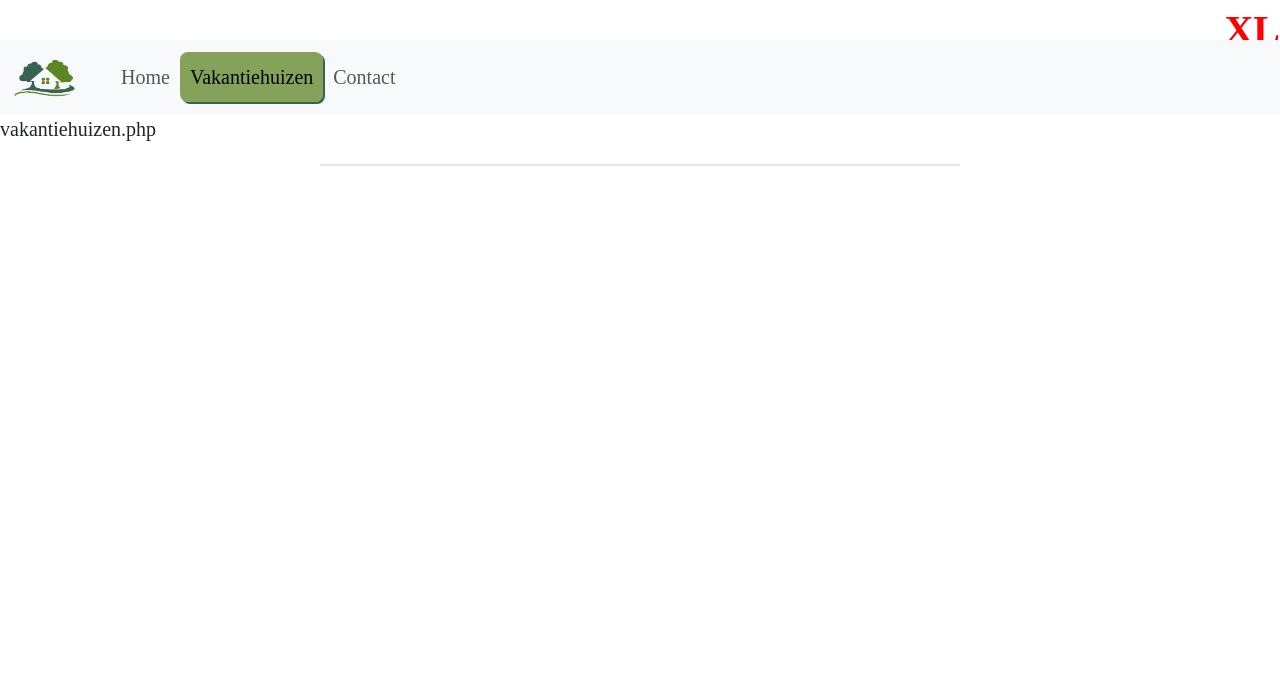
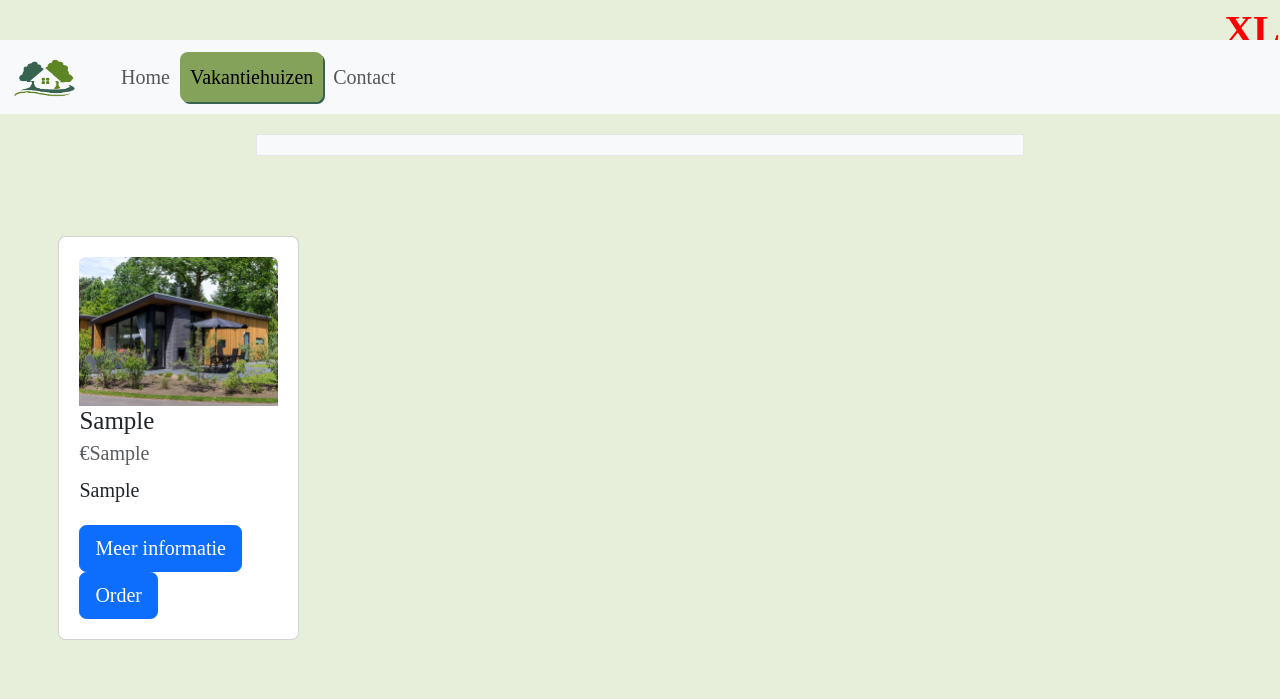
Before and after one commit to KevinTommy1/Vakantiehuizen, a PHP site: page /index.php?link=vakantiehuizen in a window 1280 px wide. Shown: the top 699 px of the page. Run offline with PHP 8.4, Linux system fonts and the light colour scheme; tables that the repository leaves empty or names only in its code hold one stand-in row (values such as "Sample post"); some libraries are stand-ins or nearby versions; some web fonts are replaced.

Commit message:
Vakantiehuizen worden nu opgehaald uit de database en weergegeven op de pagina, klein begin modal systeem, foto's bos lodge toegevoegd

```diff
--- a/content/home.php
+++ b/content/home.php
@@ -62,7 +62,7 @@
                         </li>
                     </ul>
                 </div>
-                <p class="subtext"></p>
+                <p class="subtext">Ervaar de zeeuwse cultuur, struin langs de mooie duinen, of ga lekker zonnen op strand!</p>
             </div>
         </div>
         <div class="col-md"></div>
--- a/content/vakantiehuizen.php
+++ b/content/vakantiehuizen.php
@@ -1,5 +1,4 @@
-<p>vakantiehuizen.php</p>
-<div class="cont-subtext-2 wordkleinerkutding">
+<div class="cont-subtext-2 sixty-percent mt-3 pt-3">
     <div class="row text-center">
 
         <?php
@@ -19,3 +18,27 @@
         ?>
     </div>
 </div>
+<div class="row">
+<div class="row p-5">
+    <?php
+    $sql = "SELECT personen, prijs, huis, omschrijving_small, omschrijving FROM huizen";
+
+    $sys = $conn->query($sql);
+    $results = $sys->fetchAll(PDO::FETCH_ASSOC);
+
+    foreach ($results as $row) {
+        echo "
+    <div class='col-md-6 col-lg-4 col-xl-3 col-xxl-3'>
+        <div class='card m-auto mt-3'>
+            <div class='card-body'>
+                <img class='card-img-top' src='img/huisjes/bos_lodge/bos_lodge.png' alt'img'>
+                <h5 class='card-title'>".$row['huis']."</h5>
+                <h6 class='card-subtitle mb-2 text-muted'>€".$row['prijs']."</h6>
+                <p class='card-text'>".$row['omschrijving_small']."</p>
+                <button type='button' class='btn btn-primary' data-toggle='modal' data-target='#exampleModal'>Meer informatie</button>
+                <a href='#' class='btn btn-primary'>Order</a>
+            </div>
+        </div>
+    </div>";
+    }
+    ?>
--- a/css/style.css
+++ b/css/style.css
@@ -7,6 +7,7 @@ body {
     font-family: 'BPGArialRegular';
     font-weight: normal;
     font-style: normal;
+    background-color: rgb(231, 239, 219);
 }
 
 .reset {
@@ -79,6 +80,9 @@ body {
     border: 1px solid rgb(76, 108, 32);
     border-radius:3px;
     background-color: rgb(126, 181, 49);
+
+
+
 }
 
 .cont-subtext-2 {
@@ -86,7 +90,11 @@ body {
     background-color: #f8f9fa;
 }
 
-.wordkleinerkutding {
+.sixty-percent {
     margin:auto;
-    width:50%;
+    width:60%;
 }
+
+.card {
+    width:90%;
+}
```
Also changed, not shown: img/huisjes/bos_lodge/bos_lodge.png (added), img/huisjes/bos_lodge/bos_lodge_2.png (added).
